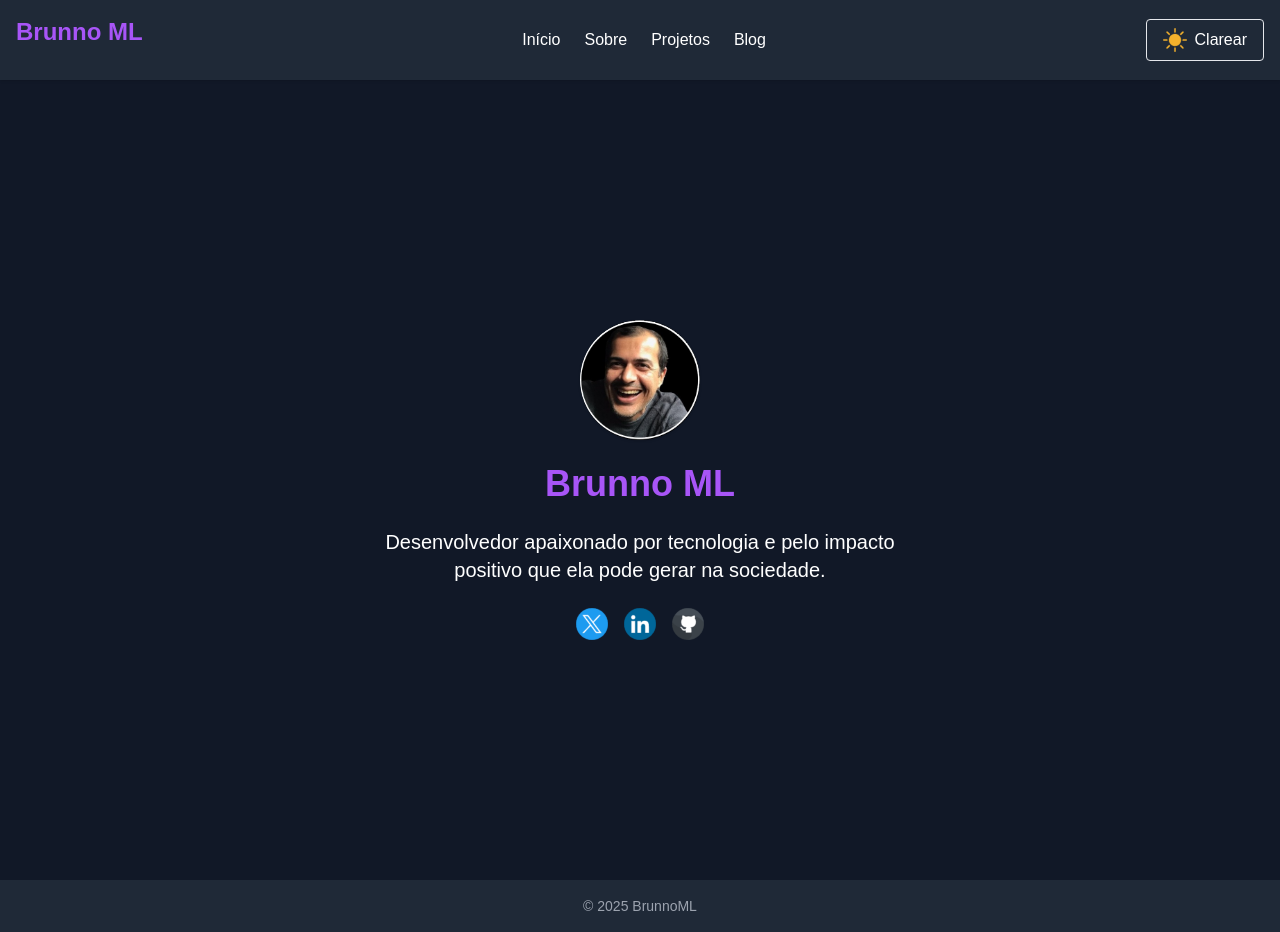
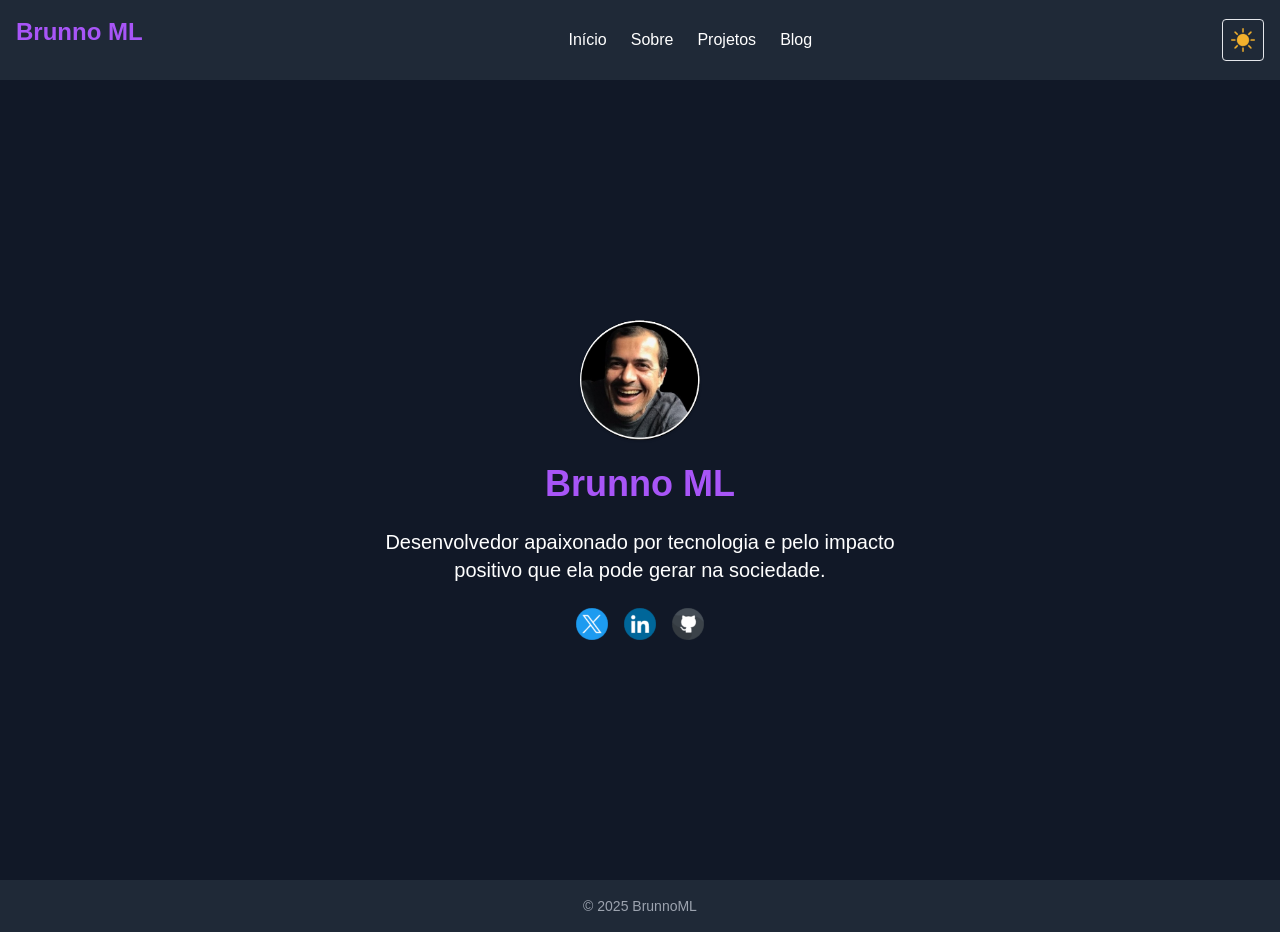
Before and after one commit to BrunnoML/bml-nextjs-notion, a Next.js app: page / in a window 1280 px wide. Built offline with nearby package versions, Linux system fonts and the light colour scheme.

Commit message:
menu hamburguer e retirado nome alterar tema

```diff
--- a/src/app/components/Header.tsx
+++ b/src/app/components/Header.tsx
@@ -1,85 +1,123 @@
 "use client";
 
 import Link from "next/link";
-import { useState, useEffect } from "react";
+import { useState } from "react";
 import Image from "next/image";
 
 export default function Header() {
-  // Exemplo de estado para alternar ícone de sol e lua
-  const [isDark, setIsDark] = useState(true); // Começa em dark
-
-  useEffect(() => {
-    // Inicializa o tema de acordo com a classe já aplicada no <html>
-    if (document.documentElement.classList.contains("dark")) {
-      setIsDark(true);
-    } else {
-      setIsDark(false);
-    }
-  }, []);
+  const [isDark, setIsDark] = useState(true);
+  const [menuOpen, setMenuOpen] = useState(false);
 
   const toggleTheme = () => {
     setIsDark(!isDark);
     if (!isDark) {
-      // Se estava claro, agora vamos para escuro
       document.documentElement.classList.add("dark");
     } else {
-      // Se estava escuro, agora vamos para claro
       document.documentElement.classList.remove("dark");
     }
   };
 
-
-  // Define as classes do header de forma dinâmica
-  // Se estiver no modo dark, fundo escuro e texto branco;
-  // Se estiver no modo claro, fundo claro e texto escuro.
-  const headerClasses = isDark
-    ? "sticky top-0 z-50 flex items-center justify-between p-4 bg-gray-800 text-white"
-    : "sticky top-0 z-50 flex items-center justify-between p-4 bg-gray-100 text-gray-800";
+  const toggleMenu = () => {
+    setMenuOpen(!menuOpen);
+  };
 
   return (
-    <header className={`${headerClasses} shadow`}>
-      <h1 className="text-2xl font-bold text-purple-500">Brunno ML</h1>
-      <nav className="space-x-6">
-        <Link href="/" className="hover:text-purple-400 transition-colors">
+    <header className="sticky top-0 z-50 bg-gray-800 text-white flex items-center justify-between p-4">
+      {/* Logo + Título */}
+      <div className="flex items-center">
+        <h1 className="text-2xl font-bold text-purple-500 mr-4">Brunno ML</h1>
+      </div>
+
+      {/* Botão Hamburguer (só aparece em telas pequenas) */}
+      <button
+        onClick={toggleMenu}
+        className="md:hidden focus:outline-none"
+        aria-label="Toggle menu"
+      >
+        {/* Ícone hamburguer simples */}
+        <svg
+          className="w-6 h-6 text-white"
+          fill="none"
+          stroke="currentColor"
+          strokeWidth="2"
+          viewBox="0 0 24 24"
+          strokeLinecap="round"
+          strokeLinejoin="round"
+        >
+          {menuOpen ? (
+            /* Ícone de X */
+            <path d="M6 18L18 6M6 6l12 12" />
+          ) : (
+            /* Ícone de 3 linhas (hamburguer) */
+            <path d="M3 12h18M3 6h18M3 18h18" />
+          )}
+        </svg>
+      </button>
+
+      {/* Menu de Navegação (em telas médias, aparece fixo; em telas pequenas, condicional) */}
+      <nav
+        className={`absolute md:static top-full left-0 w-full md:w-auto bg-gray-800 md:bg-transparent transition-all duration-300 ${
+          menuOpen ? "block" : "hidden md:block"
+        }`}
+      >
+        <ul className="md:flex md:space-x-6 p-4 md:p-0">
+          <li>
+            <Link
+              href="/"
+              className="block py-2 md:py-0 hover:text-purple-400 transition-colors"
+            >
               Início
             </Link>
-        <Link href="/sobre" className="hover:text-purple-400 transition-colors">
+          </li>
+          <li>
+            <Link
+              href="/sobre"
+              className="block py-2 md:py-0 hover:text-purple-400 transition-colors"
+            >
               Sobre
             </Link>
+          </li>
+          <li>
             <Link
               href="/projetos"
-          className="hover:text-purple-400 transition-colors"
+              className="block py-2 md:py-0 hover:text-purple-400 transition-colors"
             >
               Projetos
             </Link>
-        <Link href="/blog" className="hover:text-purple-400 transition-colors">
+          </li>
+          <li>
+            <Link
+              href="/blog"
+              className="block py-2 md:py-0 hover:text-purple-400 transition-colors"
+            >
               Blog
             </Link>
+          </li>
+        </ul>
       </nav>
+
+      {/* Botão de tema (Clarear/Escurecer) - Mantendo sua lógica anterior */}
       <button
         onClick={toggleTheme}
-        className="flex items-center px-4 py-2 border rounded transition-colors hover:bg-gray-700"
-        title="Toggle Theme"
+        className="flex items-center p-2 border rounded hover:bg-gray-700 transition-colors"
+      aria-label={isDark ? "Mudar para tema claro" : "Mudar para tema escuro"}
+      title={isDark ? "Mudar para tema claro" : "Mudar para tema escuro"}
     >
-        {/* Usando os ícones que você baixou da pasta images */}
       {isDark ? (
         <Image
           src="/images/icon-sun.png"
-            alt="Sol"
+          alt="Ícone de sol"
           width={24}
           height={24}
-            className="mr-2"
         />
       ) : (
         <Image
           src="/images/icon-moon.png"
-            alt="Lua"
+          alt="Ícone de lua"
           width={24}
           height={24}
-            className="mr-2"
         />
       )}
-        {isDark ? "Clarear" : "Escurecer"}
       </button>
     </header>
   );
```
Lines whose indentation alone changed are shown as unchanged.
